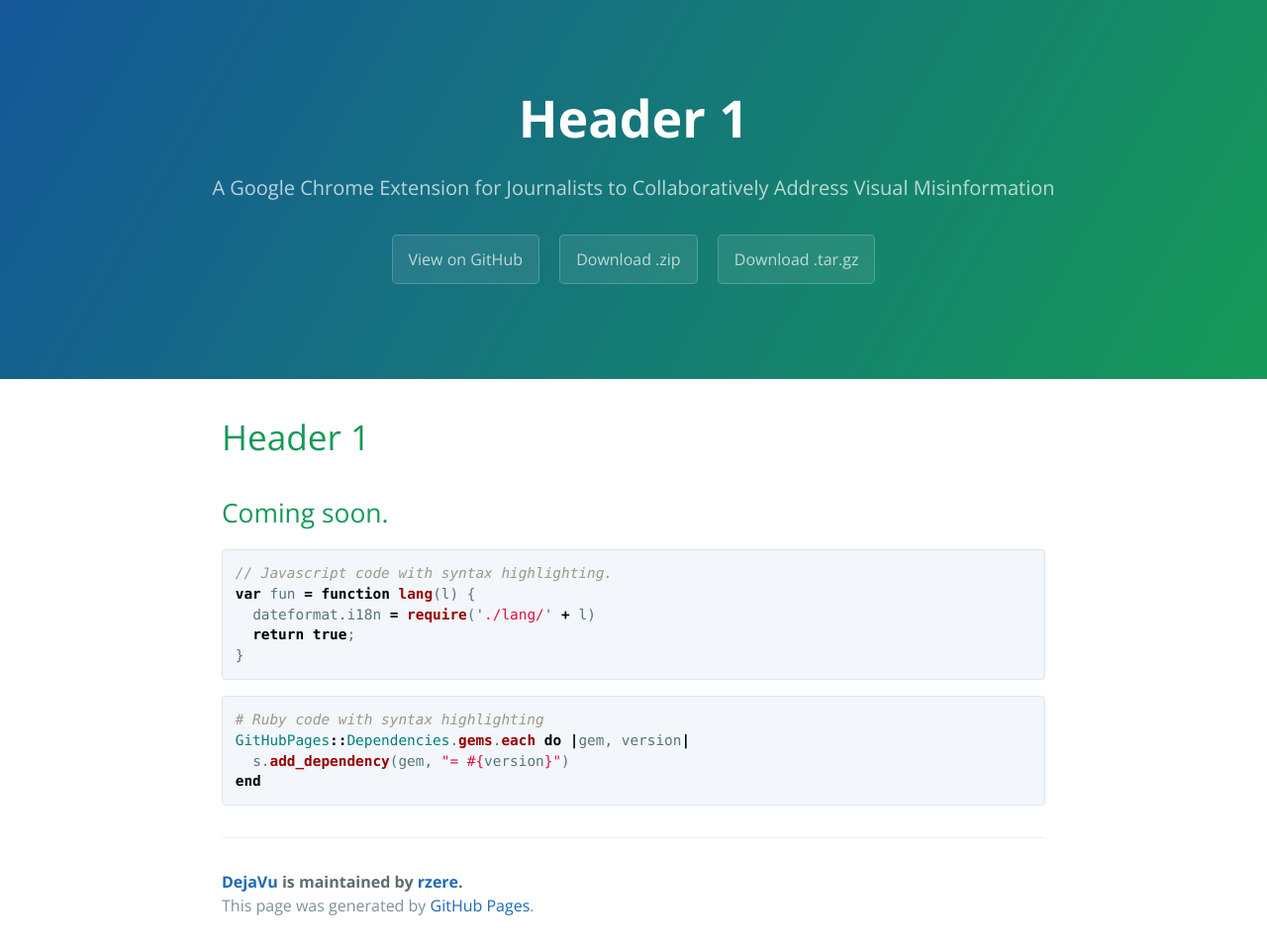
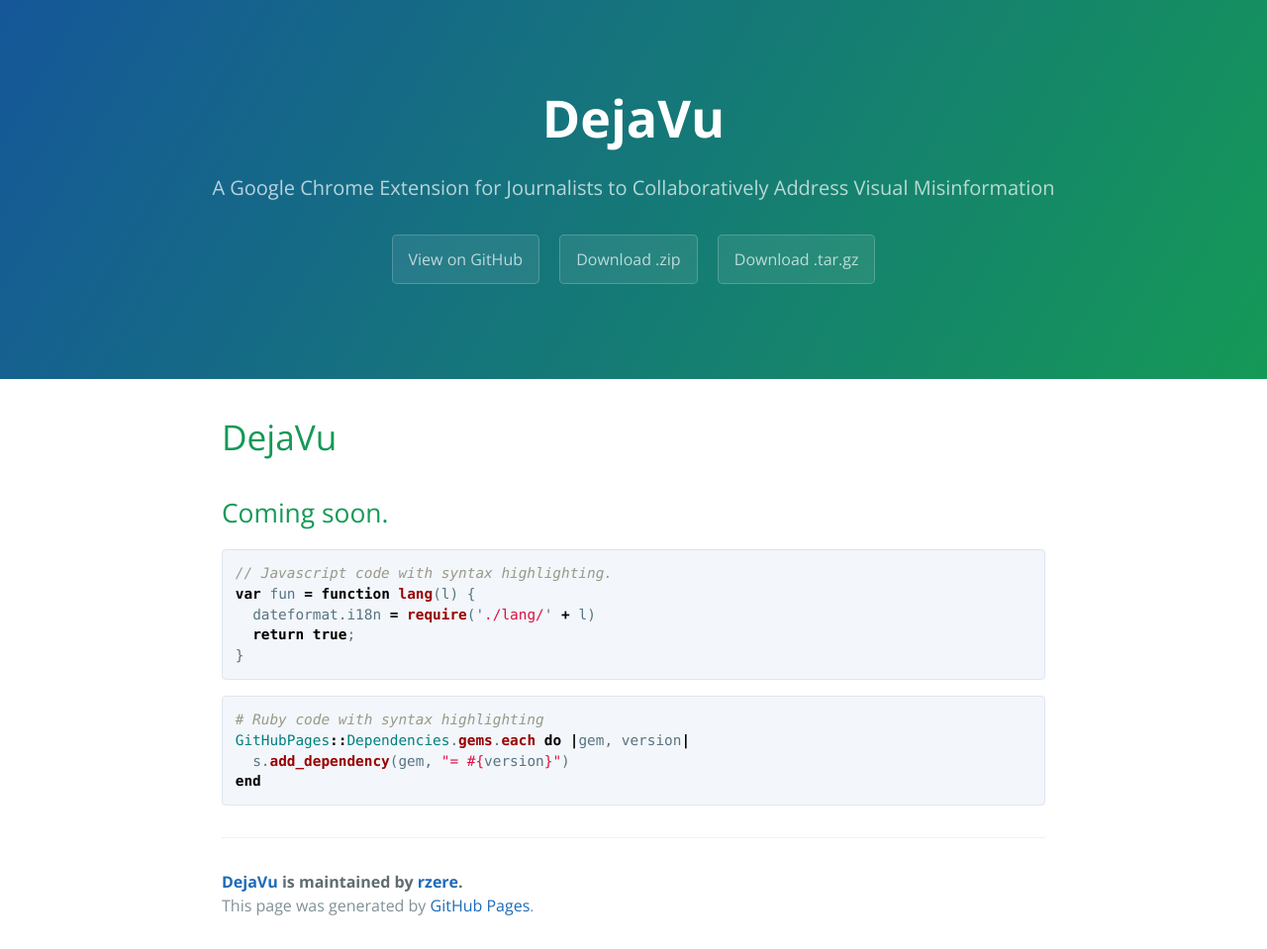
Before and after one commit to rzere/DejaVu, a Jekyll site: the page built from docs/index.md, in a window 1280 px wide. Shown: the whole page at 99% size. Built offline with Jekyll 4.4.1, drawn with Linux system fonts in a browser that asks for light colours; our own code applies the rules of GitHub Pages for plain Markdown files.

Commit message:
index.md v3

```diff
--- a/docs/index.md
+++ b/docs/index.md
@@ -1,7 +1,7 @@
 ---
 layout: default
 ---
-# Header 1
+# DejaVu
 
 ## Coming soon.
 
```
